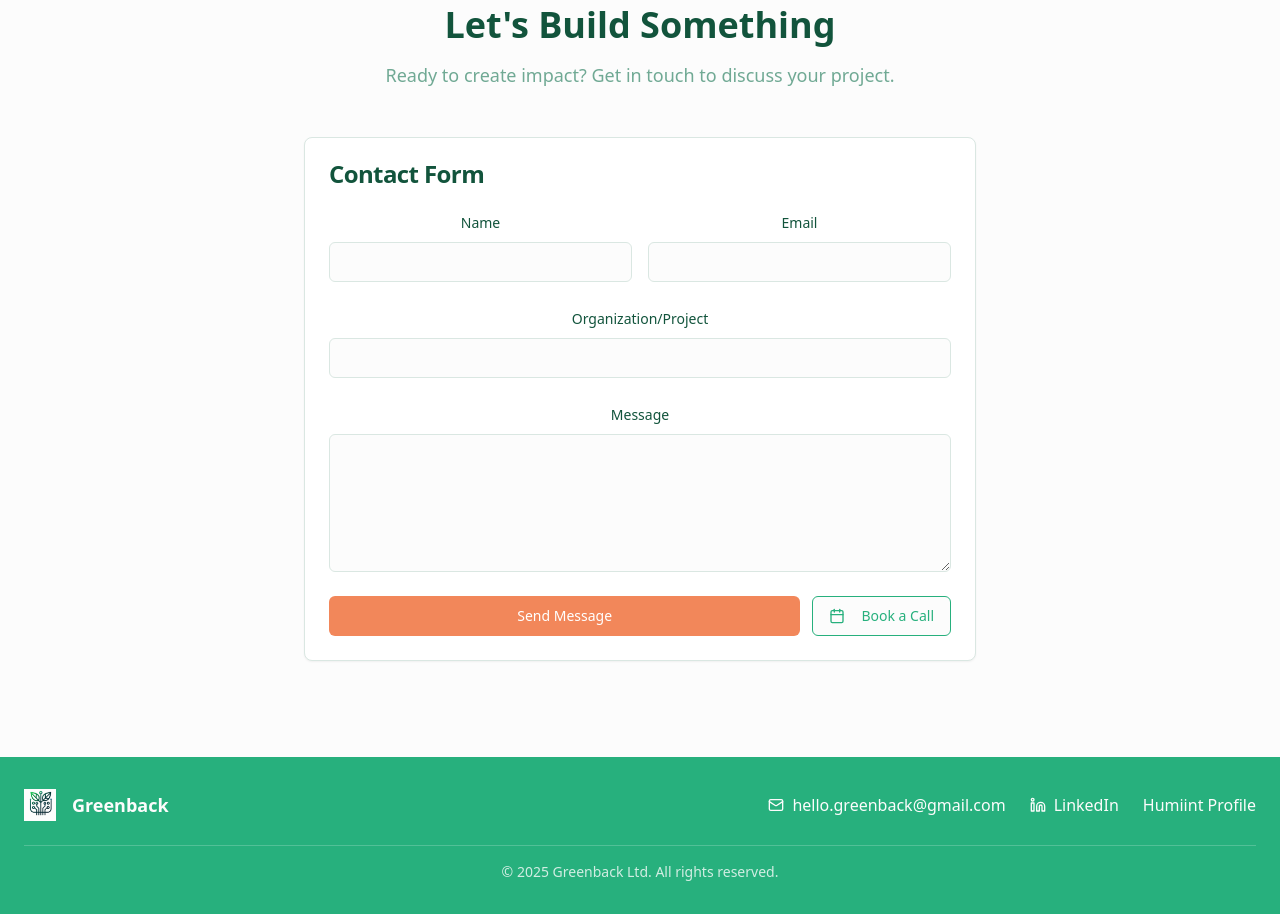
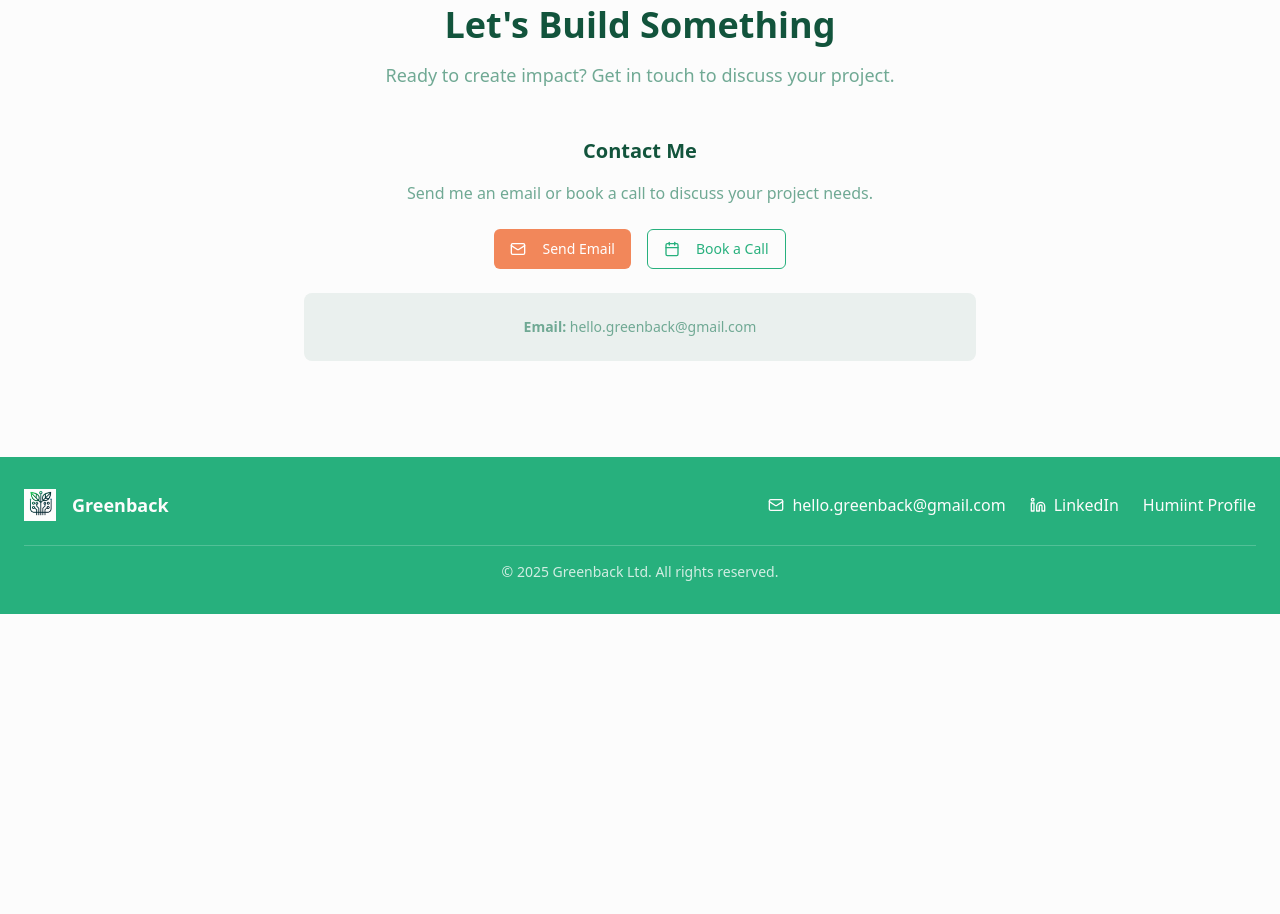
Before and after one commit to Greenback-nz/greenback-impact-launch, a React (Vite) app: page / in a window 1280 px wide. Shown: the part 3380-4294 px from the top of the page. After the commit the page ends 3994 px from the top, so only its background shows below. Built offline with nearby package versions, Linux system fonts and the light colour scheme.

Commit message:
Remove contact form

```diff
--- a/src/components/contact-section.tsx
+++ b/src/components/contact-section.tsx
@@ -1,77 +1,8 @@
 import { Section } from "@/components/ui/section";
-import { Card, CardContent, CardHeader, CardTitle } from "@/components/ui/card";
 import { Button } from "@/components/ui/button";
-import { Input } from "@/components/ui/input";
-import { Textarea } from "@/components/ui/textarea";
-import { Label } from "@/components/ui/label";
-import { Calendar } from "lucide-react";
-import { useState } from "react";
-import { useToast } from "@/hooks/use-toast";
-import emailjs from '@emailjs/browser';
+import { Mail, Calendar } from "lucide-react";
 
 export const ContactSection = () => {
-  const { toast } = useToast();
-  const [isSubmitting, setIsSubmitting] = useState(false);
-
-  const [formData, setFormData] = useState({
-    name: '',
-    email: '',
-    organization: '',
-    message: ''
-  });
-
-  const handleSubmit = async (e: React.FormEvent) => {
-    e.preventDefault();
-    setIsSubmitting(true);
-
-    try {
-      const templateParams = {
-        from_name: formData.name,
-        from_email: formData.email,
-        organization: formData.organization,
-        message: formData.message,
-        to_email: 'hello.greenback@gmail.com'
-      };
-
-      await emailjs.send(
-        'service_91uergm',
-        'template_ftzuv06',
-        templateParams,
-        'zaskn9roVmiB4SKmZ'
-      );
-
-      toast({
-        title: "Thanks for your message!",
-        description: "I'll be in touch soon.",
-      });
-
-      // Reset form
-      setFormData({
-        name: '',
-        email: '',
-        organization: '',
-        message: ''
-      });
-
-    } catch (error) {
-      toast({
-        title: "Error sending message",
-        description: "Please try again or email directly at hello.greenback@gmail.com",
-        variant: "destructive",
-      });
-    } finally {
-      setIsSubmitting(false);
-    }
-  };
-
-  const handleInputChange = (e: React.ChangeEvent<HTMLInputElement | HTMLTextAreaElement>) => {
-    const { name, value } = e.target;
-    setFormData(prev => ({
-      ...prev,
-      [name]: value
-    }));
-  };
-
   return (
     <Section id="contact" className="bg-background">
       <div className="max-w-2xl mx-auto text-center">
@@ -82,79 +13,47 @@ export const ContactSection = () => {
           Ready to create impact? Get in touch to discuss your project.
         </p>
 
-        <Card className="border-border">
-          <CardHeader>
-            <CardTitle className="text-left">Contact Form</CardTitle>
-          </CardHeader>
-          <CardContent>
-            <form onSubmit={handleSubmit} className="space-y-6">
-              <div className="grid md:grid-cols-2 gap-4">
-                <div className="space-y-2">
-                  <Label htmlFor="name">Name</Label>
-                  <Input
-                    id="name"
-                    name="name"
-                    value={formData.name}
-                    onChange={handleInputChange}
-                    required
-                  />
-                </div>
-                <div className="space-y-2">
-                  <Label htmlFor="email">Email</Label>
-                  <Input
-                    id="email"
-                    name="email"
-                    type="email"
-                    value={formData.email}
-                    onChange={handleInputChange}
-                    required
-                  />
-                </div>
+        <div className="space-y-6">
+          <div className="text-center">
+            <h3 className="text-xl font-semibold text-foreground mb-4">Contact Me</h3>
+            <p className="text-muted-foreground mb-6">
+              Send me an email or book a call to discuss your project needs.
+            </p>
           </div>
 
-              <div className="space-y-2">
-                <Label htmlFor="organization">Organization/Project</Label>
-                <Input
-                  id="organization"
-                  name="organization"
-                  value={formData.organization}
-                  onChange={handleInputChange}
-                />
-              </div>
+          <div className="flex flex-col sm:flex-row gap-4 justify-center">
+            <Button
+              asChild
+              className="bg-coral hover:bg-coral/90 text-coral-foreground"
+            >
+              <a href="mailto:hello.greenback@gmail.com">
+                <Mail className="mr-2 h-4 w-4" />
+                Send Email
+              </a>
+            </Button>
 
-              <div className="space-y-2">
-                <Label htmlFor="message">Message</Label>
-                <Textarea
-                  id="message"
-                  name="message"
-                  rows={6}
-                  value={formData.message}
-                  onChange={handleInputChange}
-                  required
-                />
-              </div>
-
-              <div className="flex flex-col sm:flex-row gap-3">
             <Button
-                  type="submit"
-                  disabled={isSubmitting}
-                  className="bg-coral hover:bg-coral/90 text-coral-foreground flex-1"
-                >
-                  {isSubmitting ? 'Sending...' : 'Send Message'}
-                </Button>
-                <Button
-                  type="button"
+              asChild
               variant="outline"
               className="border-forest text-forest hover:bg-forest hover:text-forest-foreground"
-                  onClick={() => window.open('https://calendar.google.com/calendar/render?action=TEMPLATE&text=Meeting%20with%20Greenback%20Solutions&details=Let%27s%20discuss%20your%20project&add=hello.greenback@gmail.com', '_blank')}
+            >
+              <a
+                href="https://calendar.google.com/calendar/render?action=TEMPLATE&text=Meeting%20with%20Greenback%20Solutions&details=Let%27s%20discuss%20your%20project&add=hello.greenback@gmail.com"
+                target="_blank"
+                rel="noopener noreferrer"
               >
                 <Calendar className="mr-2 h-4 w-4" />
                 Book a Call
+              </a>
             </Button>
           </div>
-            </form>
-          </CardContent>
-        </Card>
+
+          <div className="mt-8 p-6 bg-muted rounded-lg">
+            <p className="text-sm text-muted-foreground">
+              <strong>Email:</strong> hello.greenback@gmail.com
+            </p>
+          </div>
+        </div>
       </div>
     </Section>
   );
```
Lines whose indentation alone changed are shown as unchanged.
